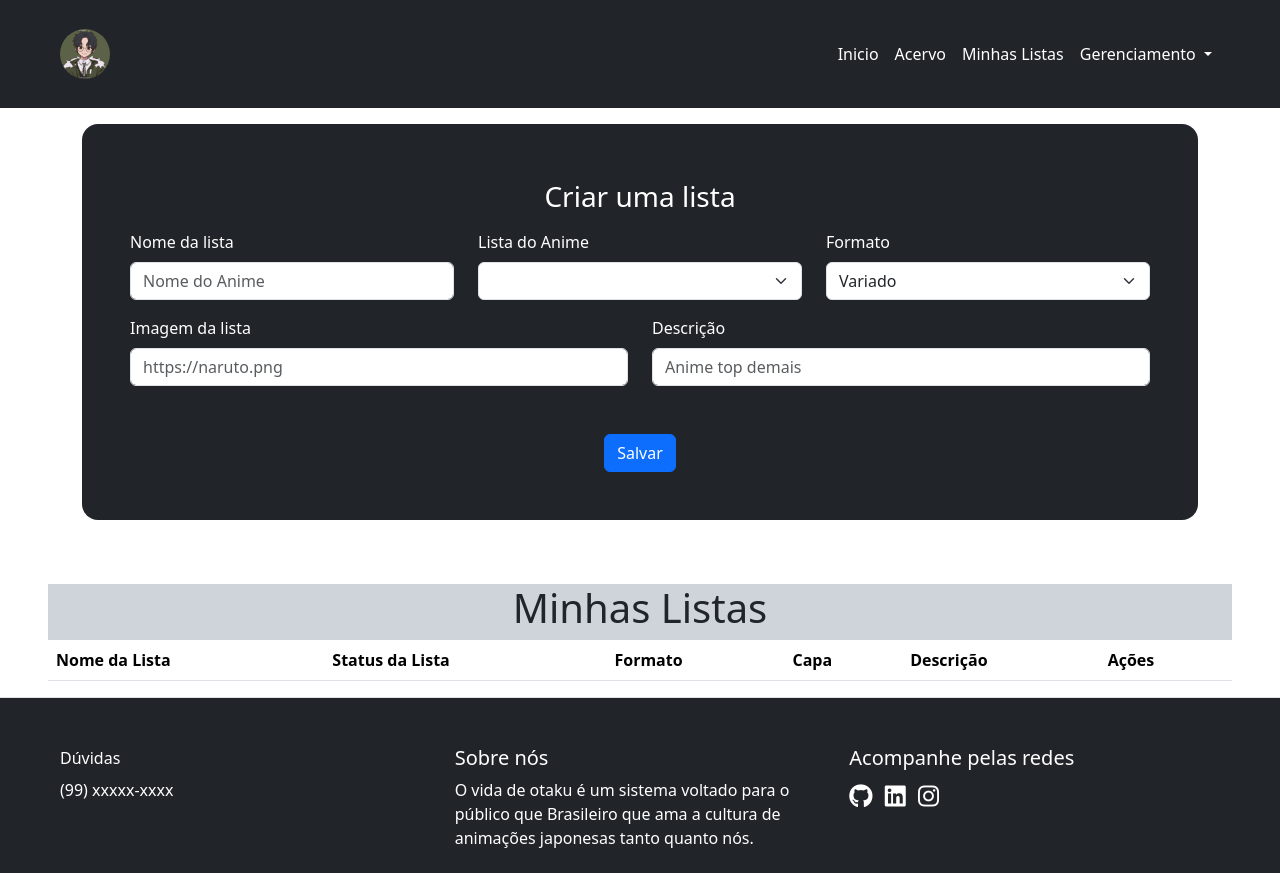
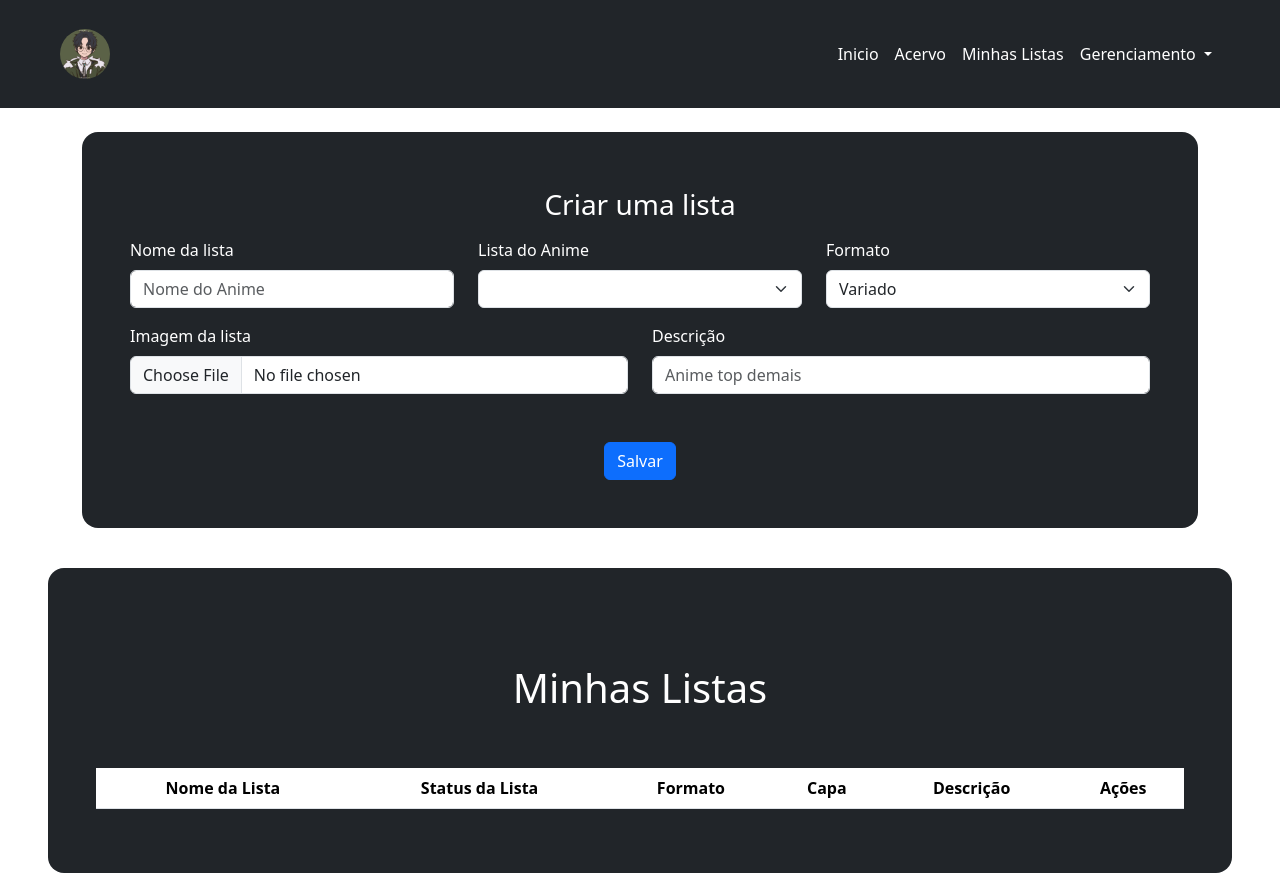
Before and after one commit to Marcos-Sobral/templete-vidadeotaku, a plain HTML site: page createList.html in a window 1280 px wide. Shown: the top 873 px of the page. Drawn offline with nearby package versions, Linux system fonts and the light colour scheme.

Commit message:
estilização tabela

```diff
--- a/Assets/js/myLists.js
+++ b/Assets/js/myLists.js
@@ -5,8 +5,11 @@
         let item_Nome = formData.get("listas_nome");
         let item_Status = formData.get("listas_status");
         let item_Formato = formData.get("listas_formato");
+        let item_descricao = formData.get("listas_descricao");
+
+        // Obter o arquivo de imagem e criar uma URL para exibição
         let item_capa = formData.get("listas_capa");
-        let item_descricao = formData.get("listas_descricao");
+        let imgURL = URL.createObjectURL(item_capa);
 
         let lista = document.getElementById("table_myLists");
 
@@ -14,10 +17,10 @@
 
         tr.innerHTML =
             `
+                <td><img src="${imgURL}" alt="Capa" style="width: 100px; height: auto;"></td>
                 <td>${item_Nome}</td>
                 <td>${item_Status}</td>
                 <td>${item_Formato}</td>
-                <td>${item_capa}</td>
                 <td>${item_descricao}</td>
                 <td>
                     <button onclick="atualizar_produto(this)" type="button" class="btn btn-primary">Editar</button>
--- a/createList.html
+++ b/createList.html
@@ -51,7 +51,7 @@
     </nav>
   </header>
 
-  <main class="container py-3">
+  <main class="container py-4">
     <div class="bg-dark p-5 rounded-4">
       <h3 class="text-center text-white p-2">Criar uma lista</h3>
       <form id="criar_lista" method="POST" action="" enctype="multipart/form-data">
@@ -83,7 +83,7 @@
               </div>
               <div class="col-md-6 mb-3">
                   <label for="listas_capa_input" class="form-label text-white">Imagem da lista</label>
-                  <input id="listas_capa_input" name="listas_capa" type="text" class="form-control" placeholder="https://naruto.png">
+                  <input id="listas_capa_input" name="listas_capa" type="file" class="form-control" placeholder="https://naruto.png">
               </div>
               <div class="col-md-6 mb-3">
                   <label for="listas_descricao_input" class="form-label text-white">Descrição</label>
@@ -98,10 +98,10 @@
     </div>
   </main>
 
-  <section class="container-fluid px-5 pt-5">
-    <div class="bg-dark-subtle">
-        <h1 class="text-center font-bold">Minhas Listas</h1>
-        <table class="table">
+  <section class="container-fluid px-5 py-3">
+    <div class="bg-dark rounded-4 p-5">
+        <h1 class="text-center font-bold text-white py-5">Minhas Listas</h1>
+        <table class="table text-center">
           <thead>
             <tr>
               <th>Nome da Lista</th>
```
